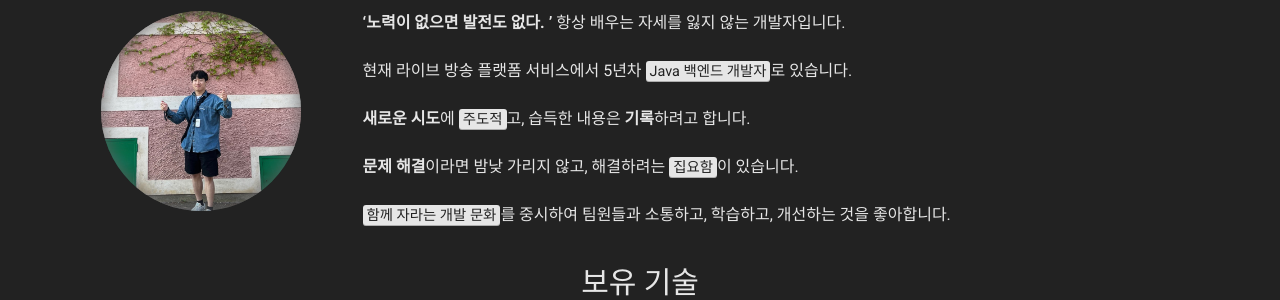
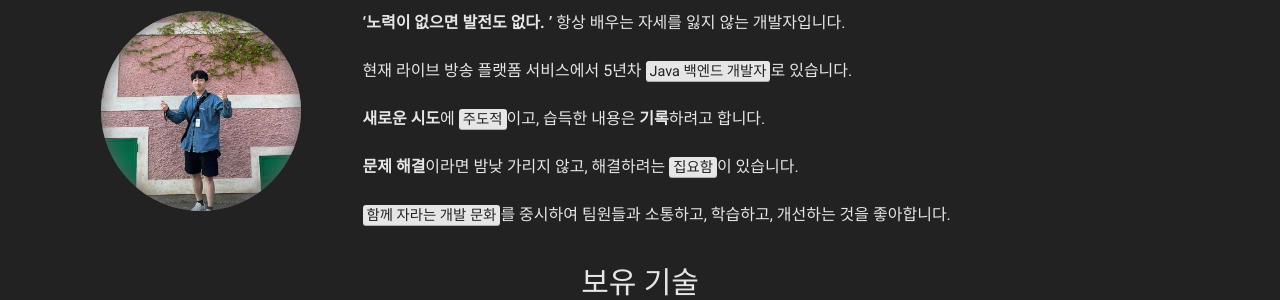
Before and after one commit to JinHyukParkk/JinHyukParkk.github.io, a Jekyll site: the page built from index.md, in a window 1280 px wide and 900 px high. Shown: the part 291-591 px from the top of the window. Built offline with Jekyll 4.4.1, drawn with Linux system fonts in a browser that asks for light colours; nearby versions of some CDN libraries.

Commit message:
오타 수정

```diff
--- a/_config.yml
+++ b/_config.yml
@@ -37,7 +37,7 @@ about_content: | # this will include new lines to allow paragraphs
   <br/>
   현재 라이브 방송 플랫폼 서비스에서 5년차 <mark>Java 백엔드 개발자</mark>로 있습니다.<br/>
   <br/>
-  **새로운 시도**에 <mark>주도적</mark>고, 습득한 내용은 **기록**하려고 합니다. <br/>
+  **새로운 시도**에 <mark>주도적</mark>이고, 습득한 내용은 **기록**하려고 합니다. <br/>
   <br/>
   **문제 해결**이라면 밤낮 가리지 않고, 해결하려는 <mark>집요함</mark>이 있습니다. <br/>
   <br/>
```
